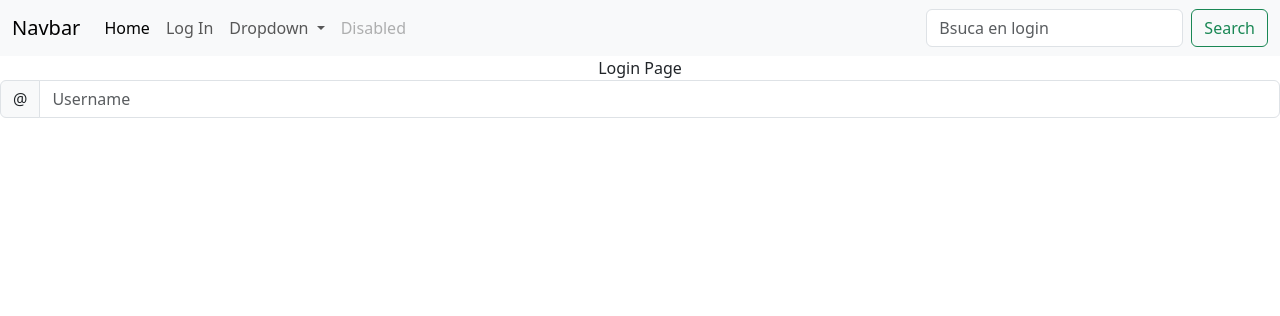
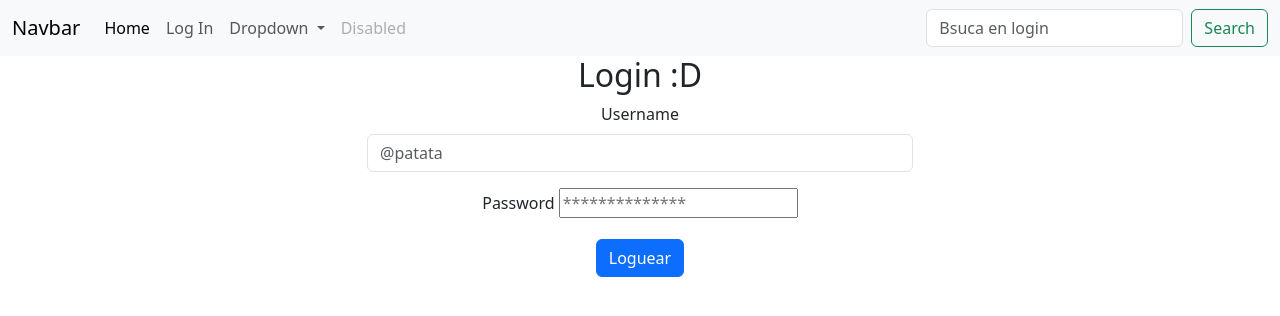
Before and after one commit to Coll147/App-Muy-Segura, a Node server app: page /login in a window 1280 px wide. Shown: the top 316 px of the page. Run offline with Node 20, Linux system fonts and the light colour scheme.

Commit message:
login post

```diff
--- a/src/index.ts
+++ b/src/index.ts
@@ -18,6 +18,10 @@ app.get('/login', (req: Request, res: Response) => {
   res.render('login', { message: 'Login Page' })
 })
 
+app.post('/login', (req: Request, res: Response) => {
+  // logica del login (nothing)
+  res.send('Intento de login pero esto no hace una mierda')
+})
 
 // endpoint cat
 app.get('/cat', (req: Request, res: Response) => {
--- a/src/views/login.ejs
+++ b/src/views/login.ejs
@@ -47,24 +47,33 @@
         </div>
     </nav>
 
-    <!-- Tabla más util del mundo -->
+    <!-- Formulario molón + tablapollas -->
     <div class="container text-center">
     <div class="row">
-        <div class="col">
+        <div class="col"></div>
+        <div class="col-6">
+            <h2>Login :D</h2>
+
+            <form action="/login" method="post">
+                <div class="mb-3">
+                    <label for="username" class="form-label">Username</label>
+                    <input type="username" class="form-control" id="username" placeholder="@patata">
+                </div>
+
+                <div class="mb-3">
+                    <label for="password" class="form-label">Password</label>
+                    <input class="password" class="form-control" id="password" placeholder="**************">
+                </div>
+
+                <input type="submit" value="Loguear" class="btn btn-primary">
+            </form>
+
         </div>
-        <div class="col">
-            <%= message %>
-        </div>
-        <div class="col">
-        </div>
+        <div class="col"></div>
     </div>
     </div>
 
-    <!-- Formulario molón -->
-    <div class="input-group mb-3">
-        <span class="input-group-text" id="basic-addon1">@</span>
-        <input type="text" class="form-control" placeholder="Username" aria-label="Username" aria-describedby="basic-addon1">
-    </div>
+
 
     <!-- More external bullshit -->
     <script src="https://cdn.jsdelivr.net/npm/bootstrap@5.3.8/dist/js/bootstrap.bundle.min.js" integrity="sha384-FKyoEForCGlyvwx9Hj09JcYn3nv7wiPVlz7YYwJrWVcXK/BmnVDxM+D2scQbITxI" crossorigin="anonymous"></script>
```
